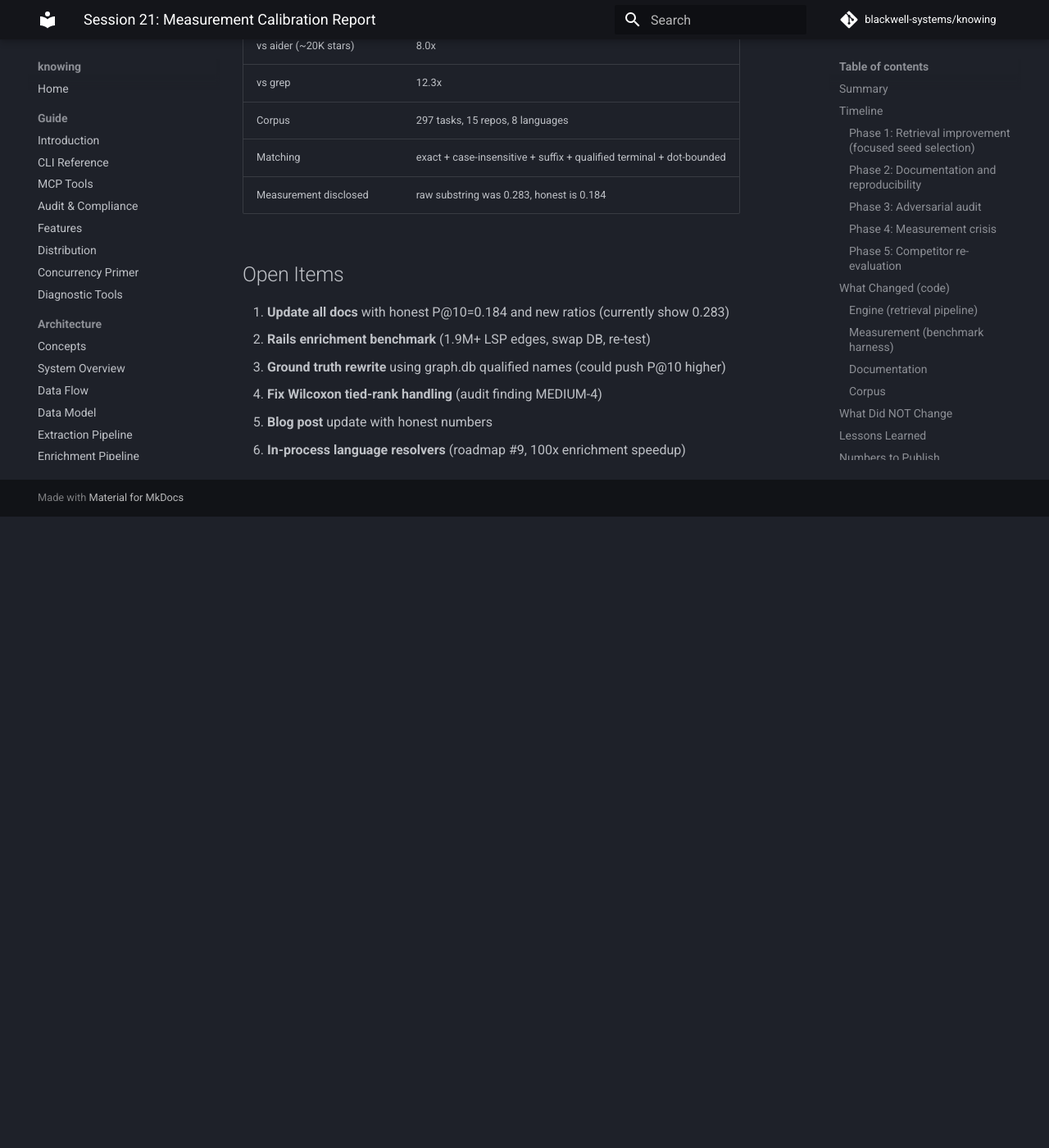
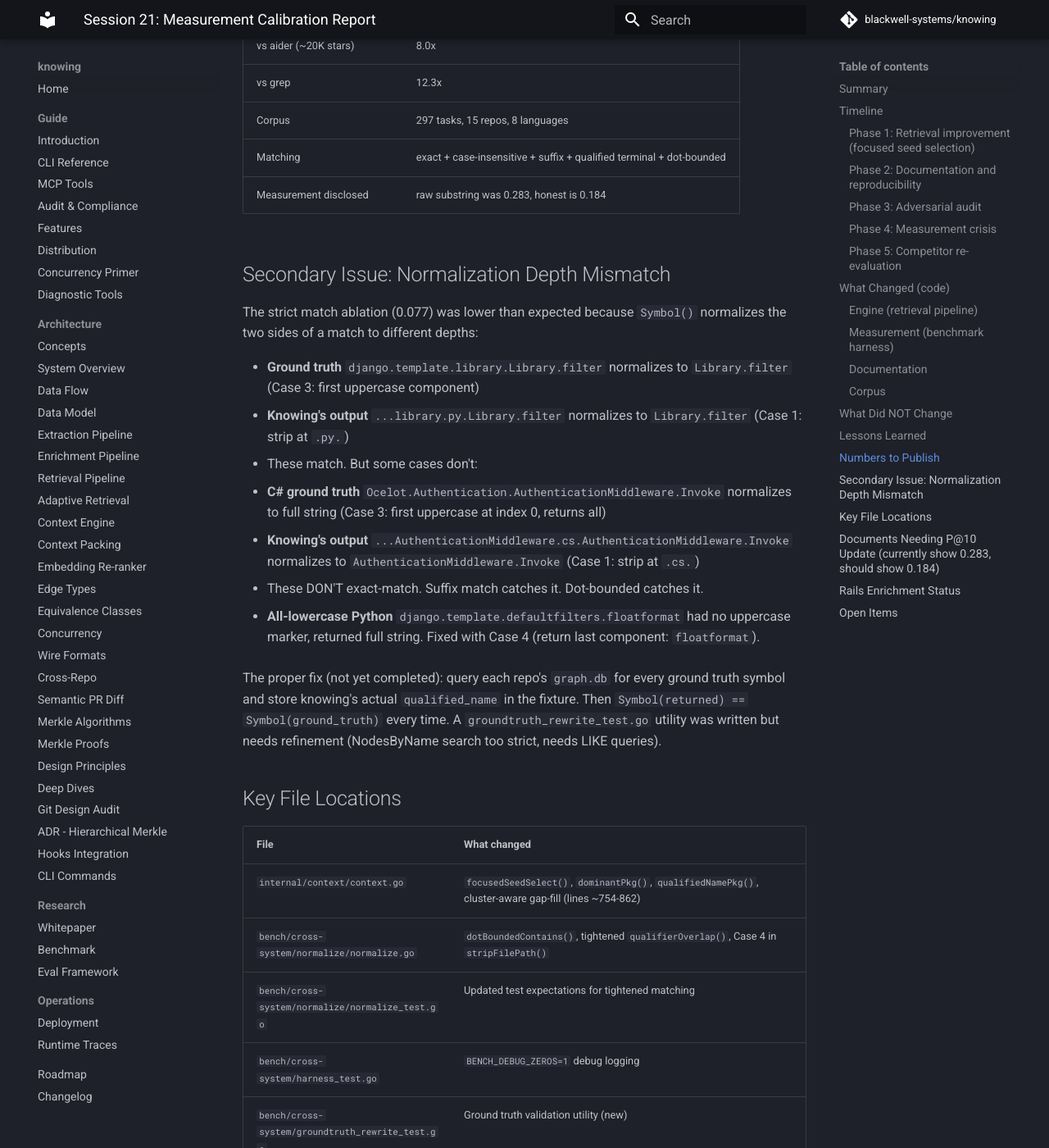
Before and after one commit to blackwell-systems/knowing, an MkDocs documentation site: the page built from docs/research/session-21-measurement-calibration.md, in a window 1280 px wide and 1400 px high, scrolled down 5096 px. Shown: the whole window at 82% size. Built offline with MkDocs 1.6.1 and Material for MkDocs 9.7.7, drawn with Linux system fonts in a browser that asks for light colours; comment, search, counter and statistics services are not loaded; before the commit the page ends 5726 px from its top, so only the background shows below that; some of the changed text lies outside the part shown.

Commit message:
docs: expand calibration report with normalization details, file locations, update checklist

```diff
--- a/docs/research/session-21-measurement-calibration.md
+++ b/docs/research/session-21-measurement-calibration.md
@@ -184,11 +184,89 @@ every competitor is confirmed with honest measurement.
 | Matching | exact + case-insensitive + suffix + qualified terminal + dot-bounded |
 | Measurement disclosed | raw substring was 0.283, honest is 0.184 |
 
+## Secondary Issue: Normalization Depth Mismatch
+
+The strict match ablation (0.077) was lower than expected because `Symbol()`
+normalizes the two sides of a match to different depths:
+
+- **Ground truth** `django.template.library.Library.filter` normalizes to
+  `Library.filter` (Case 3: first uppercase component)
+- **Knowing's output** `...library.py.Library.filter` normalizes to
+  `Library.filter` (Case 1: strip at `.py.`)
+- These match. But some cases don't:
+
+- **C# ground truth** `Ocelot.Authentication.AuthenticationMiddleware.Invoke`
+  normalizes to full string (Case 3: first uppercase at index 0, returns all)
+- **Knowing's output** `...AuthenticationMiddleware.cs.AuthenticationMiddleware.Invoke`
+  normalizes to `AuthenticationMiddleware.Invoke` (Case 1: strip at `.cs.`)
+- These DON'T exact-match. Suffix match catches it. Dot-bounded catches it.
+
+- **All-lowercase Python** `django.template.defaultfilters.floatformat`
+  had no uppercase marker, returned full string. Fixed with Case 4 (return
+  last component: `floatformat`).
+
+The proper fix (not yet completed): query each repo's `graph.db` for every
+ground truth symbol and store knowing's actual `qualified_name` in the fixture.
+Then `Symbol(returned) == Symbol(ground_truth)` every time. A
+`groundtruth_rewrite_test.go` utility was written but needs refinement
+(NodesByName search too strict, needs LIKE queries).
+
+## Key File Locations
+
+| File | What changed |
+|------|-------------|
+| `internal/context/context.go` | `focusedSeedSelect()`, `dominantPkg()`, `qualifiedNamePkg()`, cluster-aware gap-fill (lines ~754-862) |
+| `bench/cross-system/normalize/normalize.go` | `dotBoundedContains()`, tightened `qualifierOverlap()`, Case 4 in `stripFilePath()` |
+| `bench/cross-system/normalize/normalize_test.go` | Updated test expectations for tightened matching |
+| `bench/cross-system/harness_test.go` | `BENCH_DEBUG_ZEROS=1` debug logging |
+| `bench/cross-system/groundtruth_rewrite_test.go` | Ground truth validation utility (new) |
+| `bench/cross-system/ADVERSARIAL-AUDIT.md` | Full adversarial review (new) |
+| `bench/cross-system/corpus/MANIFEST.yaml` | Pinned commits for 15 repos (new) |
+| `bench/cross-system/corpus/corpus-setup.sh` | Reproducibility script (new) |
+| `bench/cross-system/METHODOLOGY.md` | Corpus selection policy, reproducibility section |
+| `docs/research/in-process-resolver-analysis.md` | Competitor extraction architecture analysis (new) |
+
+## Documents Needing P@10 Update (currently show 0.283, should show 0.184)
+
+Use `grep -r "0\.283" docs/ bench/ README.md npm/ pypi/` to find all instances.
+Key files:
+
+1. `README.md` (headline numbers table)
+2. `CLAUDE.md` (Current State section, competitive ratios, experiment summary)
+3. `docs/roadmap.md` (header, retrieval pipeline section)
+4. `docs/index.md` (one-liner)
+5. `docs/guide/introduction.md` (operational characteristics, measured performance table)
+6. `docs/architecture/retrieval-pipeline.md` (eval baseline)
+7. `docs/architecture/system-overview.md` (benchmark section)
+8. `docs/architecture/design-principles.md` (benchmark results)
+9. `docs/architecture/context-engine.md` (current performance)
+10. `docs/architecture/adaptive-retrieval.md` (current result, ablation table)
+11. `bench/cross-system/FINDINGS.md` (executive summary, per-repo, competitive)
+12. `bench/README.md` (cross-system row)
+13. `npm/knowing/README.md` (package description)
+14. `pypi/README.md` (package description)
+15. `docs/research/whitepapers/code-context-retrieval-benchmark.md` (abstract, results, conclusion)
+16. Blog post (`/Users/dayna.blackwell/code/blog/content/posts/ai-code-context-tools-benchmark.md`)
+
+New competitive ratios to use: 2.11x codegraph, 3.35x GitNexus, 3.54x Gortex,
+8.0x Aider, 12.3x grep.
+
+## Rails Enrichment Status
+
+- **Enrichment DB:** `/tmp/rails-enrich3.db`
+- **LSP edges:** 1.94M+ (still running as of end of session, ~4 hours elapsed)
+- **ruby-lsp process:** PID 60175, CPU ~80-90%, 230+ min CPU time
+- **Pre-enrichment baseline:** P@10 = 0.220 (20 tasks, no embeddings, old matcher)
+- **Expected:** swap enriched DB into `corpus/repos/rails/.knowing/graph.db`,
+  checkpoint WAL, delete SHM/WAL at destination, run benchmark with honest matcher
+- **Gemfile note:** Rails Gemfile was modified (mysql2, pg, trilogy commented out)
+  to allow `bundle install` for ruby-lsp. Restore original after enrichment.
+
 ## Open Items
 
-1. **Update all docs** with honest P@10=0.184 and new ratios (currently show 0.283)
-2. **Rails enrichment benchmark** (1.9M+ LSP edges, swap DB, re-test)
-3. **Ground truth rewrite** using graph.db qualified names (could push P@10 higher)
-4. **Fix Wilcoxon tied-rank handling** (audit finding MEDIUM-4)
+1. **Update all docs** with honest P@10=0.184 and new ratios (see file list above)
+2. **Rails enrichment benchmark** (swap enriched DB, test with honest matcher)
+3. **Ground truth rewrite** using graph.db qualified names (could push P@10 to ~0.20-0.25)
+4. **Fix Wilcoxon tied-rank handling** (audit finding MEDIUM-4, `bench/cross-system/metrics/stats.go`)
 5. **Blog post** update with honest numbers
-6. **In-process language resolvers** (roadmap #9, 100x enrichment speedup)
+6. **In-process language resolvers** (roadmap #9, see `docs/research/in-process-resolver-analysis.md`)
```
